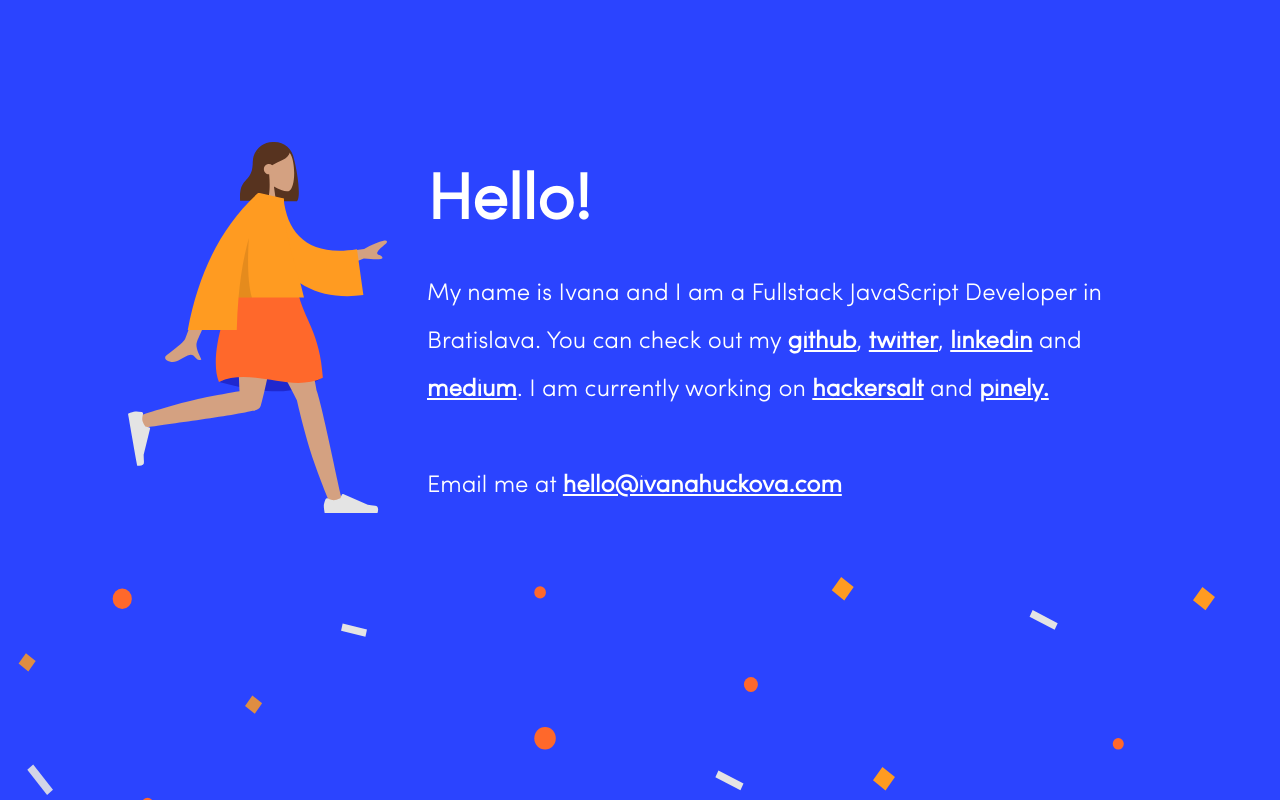
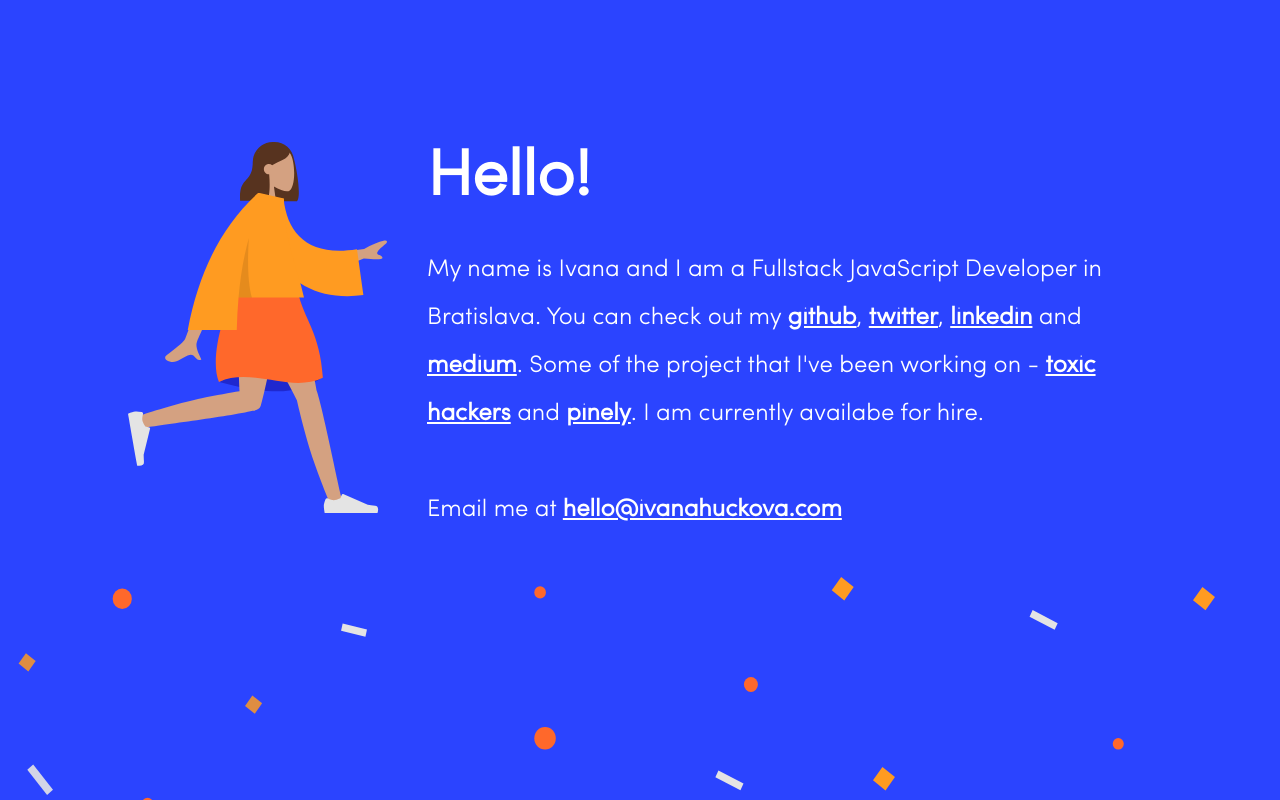
Before and after one commit to ivanahuckova/website_ivanahuckova, a React (Create React App) app: page / in a window 1280 px wide. Built offline with nearby package versions, Linux system fonts and the light colour scheme; the HTML template or start-up script is replaced by a standard one.

Commit message:
change copy

```diff
--- a/src/App.js
+++ b/src/App.js
@@ -29,14 +29,15 @@
                             <a href="https://medium.com/@ivanahuckova" target="_blank" rel="noopener noreferrer">
                                 medium
                             </a>
-                            . I am currently working on{' '}
-                            <a href="https://www.hackersalt.com" target="_blank" rel="noopener noreferrer">
-                                hackersalt
+                            . Some of the project that I've been working on -{' '}
+                            <a href="https://www.toxichackers.com" target="_blank" rel="noopener noreferrer">
+                                toxic hackers
                             </a>{' '}
                             and{' '}
                             <a href="https://pinely.app" target="_blank" rel="noopener noreferrer">
-                                pinely.
+                                pinely
                             </a>
+                            . I am currently availabe for hire.
                             <br />
                             <br />
                             Email me at <a href="mailto: hello@ivanahuckova.com">hello@ivanahuckova.com</a>
```
